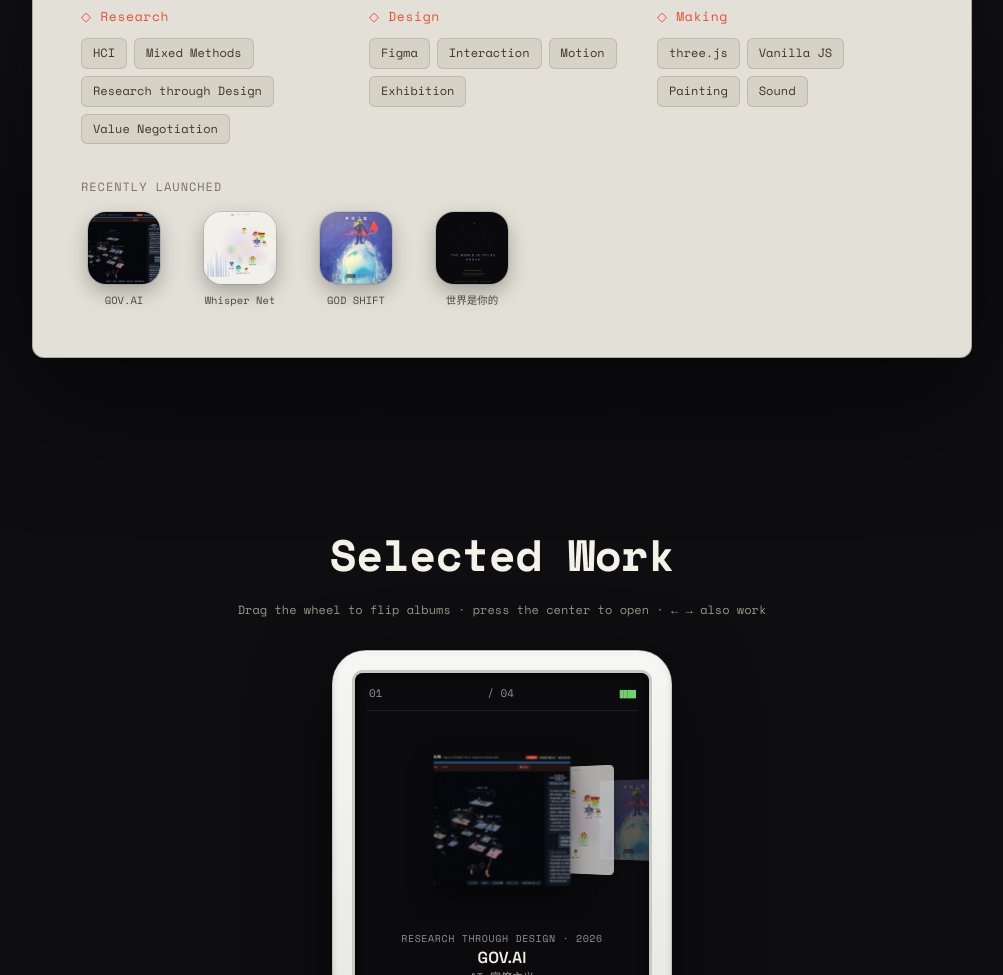
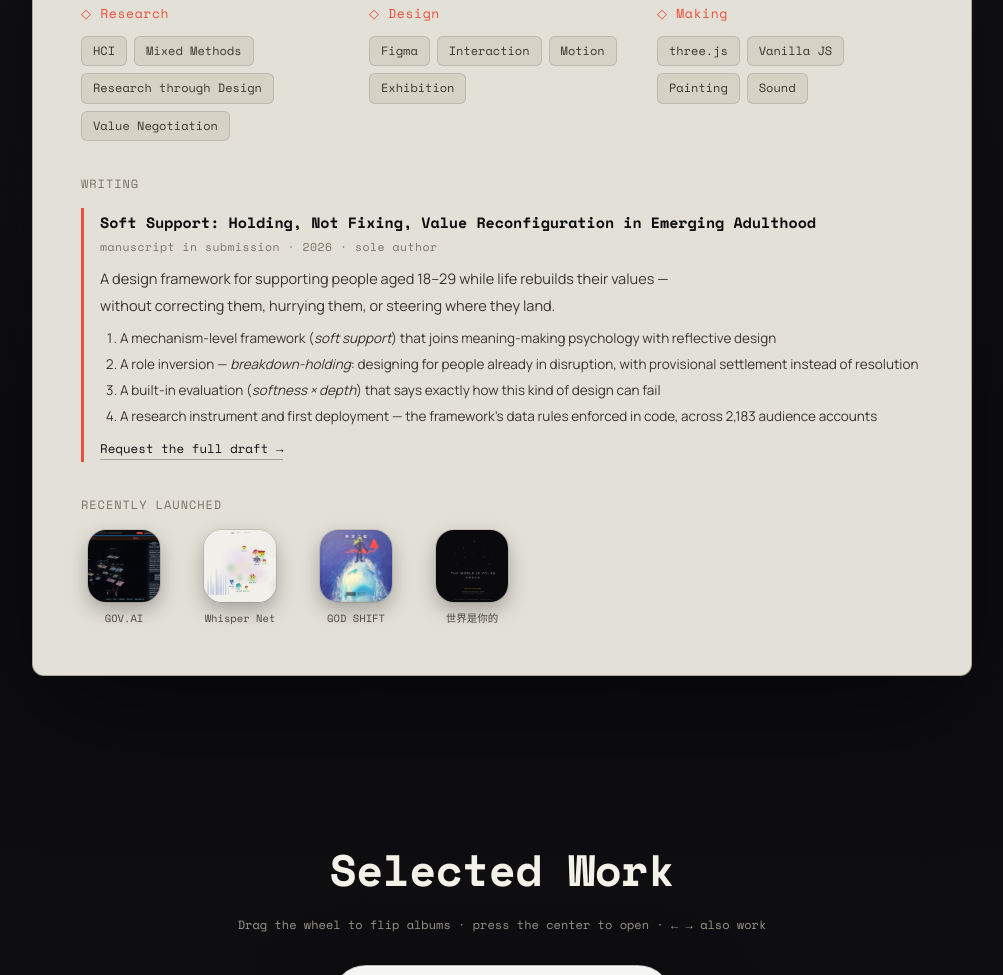
Before and after one commit to acrux-yueyao/YUE, a plain HTML site: page index.html in a window 1280 px wide. Shown: the part 1159-2134 px from the top of the page, without its empty margins (138-1141 px from the left). Drawn offline with Linux system fonts and the light colour scheme.

Commit message:
Add Writing entry: Soft Support paper outline (in submission, draft on request)

```diff
--- a/css/style.css
+++ b/css/style.css
@@ -119,6 +119,18 @@ main{ padding-top:30px; }
 .skill-col li{ font-family:var(--mono); font-size:12px; color:#3a362d; padding:5px 11px; background:var(--paper-2); border:1px solid rgba(0,0,0,.12); border-radius:6px; }
 
 .recent-label{ font-family:var(--mono); font-size:12px; letter-spacing:.08em; text-transform:uppercase; color:#7a7365; margin:34px 0 14px; }
+
+/* writing / paper entry */
+.paper{ border-left:3px solid var(--accent); padding:4px 0 4px 16px; margin:0 0 8px; }
+.paper-title{ font-family:var(--mono); font-weight:700; font-size:15px; line-height:1.45; color:var(--ink); margin:0 0 4px; }
+.paper-meta{ font-family:var(--mono); font-size:11.5px; letter-spacing:.04em; color:#7a7365; margin:0 0 10px; }
+.paper-blurb{ margin:0 0 10px; max-width:60ch; }
+.paper-blurb .en, .paper-blurb .zh{ font-size:14.5px; line-height:1.6; color:#3a362d; }
+.paper-toc{ margin:0 0 12px; padding:0 0 0 20px; }
+.paper-toc li{ font-size:13.5px; line-height:1.55; color:#3a362d; margin:5px 0; }
+.paper-link{ margin:0; font-family:var(--mono); font-size:12.5px; }
+.paper-link a{ color:var(--ink); border-bottom:1px solid rgba(0,0,0,.3); padding-bottom:1px; }
+.paper-link a:hover{ color:var(--accent); border-color:var(--accent); }
 .app-row{ display:flex; gap:clamp(14px,3vw,30px); flex-wrap:wrap; }
 .app{ display:flex; flex-direction:column; align-items:center; gap:8px; width:86px; transition:transform .25s; }
 .app img{ width:72px; height:72px; border-radius:18px; object-fit:cover; box-shadow:0 8px 20px rgba(0,0,0,.28), 0 0 0 1px rgba(0,0,0,.1); }
--- a/index.html
+++ b/index.html
@@ -84,6 +84,23 @@
               <p class="skill-h">◇ <span class="en">Making</span><span class="zh">造物</span></p>
               <ul><li>three.js</li><li>Vanilla JS</li><li>Painting</li><li>Sound</li></ul>
             </div>
+          </div>
+
+          <p class="recent-label"><span class="en">Writing</span><span class="zh">论文</span></p>
+          <div class="paper">
+            <p class="paper-title">Soft Support: Holding, Not Fixing, Value Reconfiguration in Emerging Adulthood</p>
+            <p class="paper-meta"><span class="en">manuscript in submission · 2026 · sole author</span><span class="zh">投稿评审中 · 2026 · 独立作者</span></p>
+            <p class="paper-blurb">
+              <span class="en">A design framework for supporting people aged 18–29 while life rebuilds their values — without correcting them, hurrying them, or steering where they land.</span>
+              <span class="zh">一个设计框架：在 18–29 岁、价值观被生活不断重组的阶段提供支持，但不纠正、不催促、也不替人决定落点。</span>
+            </p>
+            <ol class="paper-toc">
+              <li><span class="en">A mechanism-level framework (<i>soft support</i>) that joins meaning-making psychology with reflective design</span><span class="zh">机制层框架（soft support）：把意义建构心理学和反思设计接在一起</span></li>
+              <li><span class="en">A role inversion — <i>breakdown-holding</i>: designing for people already in disruption, with provisional settlement instead of resolution</span><span class="zh">角色反转（breakdown-holding）：为已经身处断裂中的人设计，用"暂时安放"替代"解决"</span></li>
+              <li><span class="en">A built-in evaluation (<i>softness × depth</i>) that says exactly how this kind of design can fail</span><span class="zh">内建评估（softness × depth）：写明这种设计怎样才算失败</span></li>
+              <li><span class="en">A research instrument and first deployment — the framework's data rules enforced in code, across 2,183 audience accounts</span><span class="zh">研究工具与首次部署：把框架的数据规则写进代码，覆盖 2,183 个观众账户</span></li>
+            </ol>
+            <p class="paper-link"><a href="mailto:nikkiyao@bu.edu?subject=Soft%20Support%20draft%20request"><span class="en">Request the full draft</span><span class="zh">邮件索取全文</span> →</a></p>
           </div>
 
           <p class="recent-label"><span class="en">Recently launched</span><span class="zh">最近上线</span></p>
```
